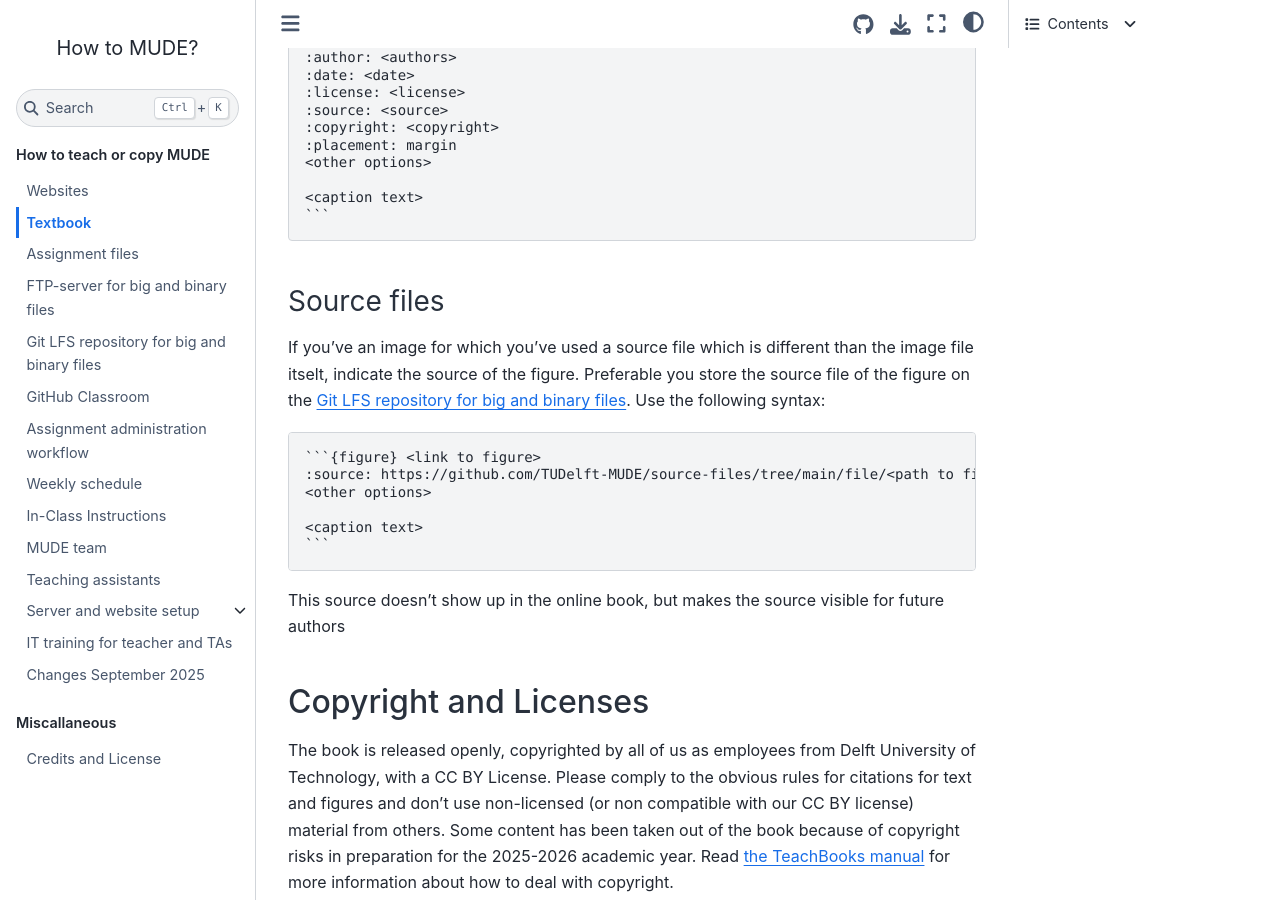
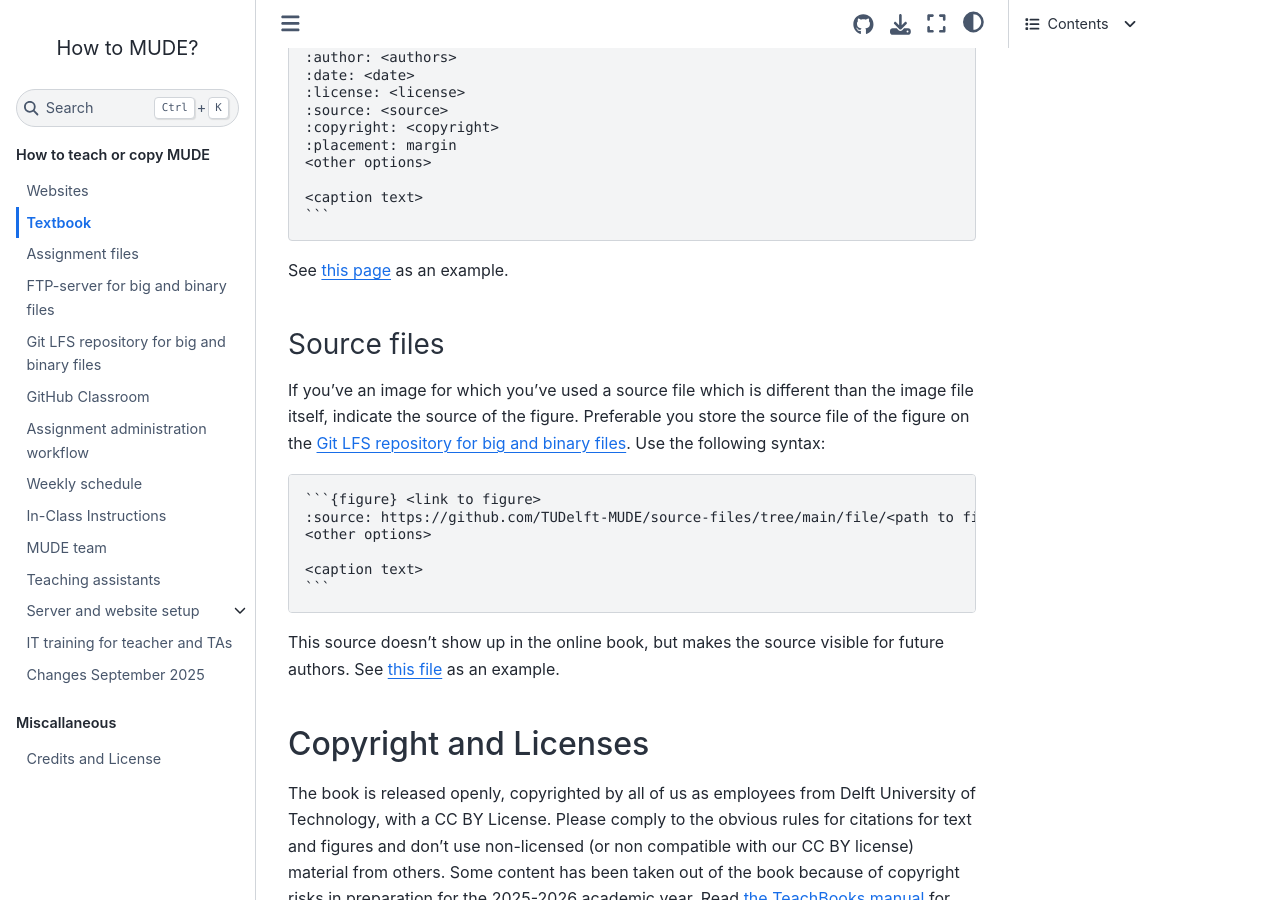
Before and after one commit to TUDelft-MUDE/teacher, a Jupyter Book: the page built from book/book.md, in a window 1280 px wide and 900 px high, scrolled down 4031 px. Built offline with Jupyter Book 1.0.4 settings and Sphinx 7.4.7 and the Sphinx Book theme 1.1.4, drawn with Linux system fonts in a browser that asks for light colours; comment, search, counter and statistics services are not loaded.

Commit message:
Update book.md

`````diff
--- a/book/book.md
+++ b/book/book.md
@@ -150,9 +150,11 @@ If you include an image, include the following:
 ```
 ````
 
+See [this page](https://mude.citg.tudelft.nl/book/2025/time_series/intro.html) as an example.
+
 ### Source files
 
-If you've an image for which you've used a source file which is different than the image file itselt, indicate the source of the figure. Preferable you store the source file of the figure on the [](./LFS.md). Use the following syntax:
+If you've an image for which you've used a source file which is different than the image file itself, indicate the source of the figure. Preferable you store the source file of the figure on the [](./LFS.md). Use the following syntax:
 
 ````md
 ```{figure} <link to figure>
@@ -163,7 +165,7 @@ If you've an image for which you've used a source file which is different than t
 ```
 ````
 
-This source doesn't show up in the online book, but makes the source visible for future authors
+This source doesn't show up in the online book, but makes the source visible for future authors. See [this file](https://github.com/TUDelft-MUDE/book/blob/2025-draft/book/time_series/examples_PSD.ipynb) as an example.
 
 ## Copyright and Licenses
 The book is released openly, copyrighted by all of us as employees from Delft University of Technology, with a CC BY License. Please comply to the obvious rules for citations for text and figures and don't use non-licensed (or non compatible with our CC BY license) material from others. Some content has been taken out of the book because of copyright risks in preparation for the 2025-2026 academic year. Read [the TeachBooks manual](https://teachbooks.io/manual/installation-and-setup/copyright.html) for more information about how to deal with copyright.
`````
